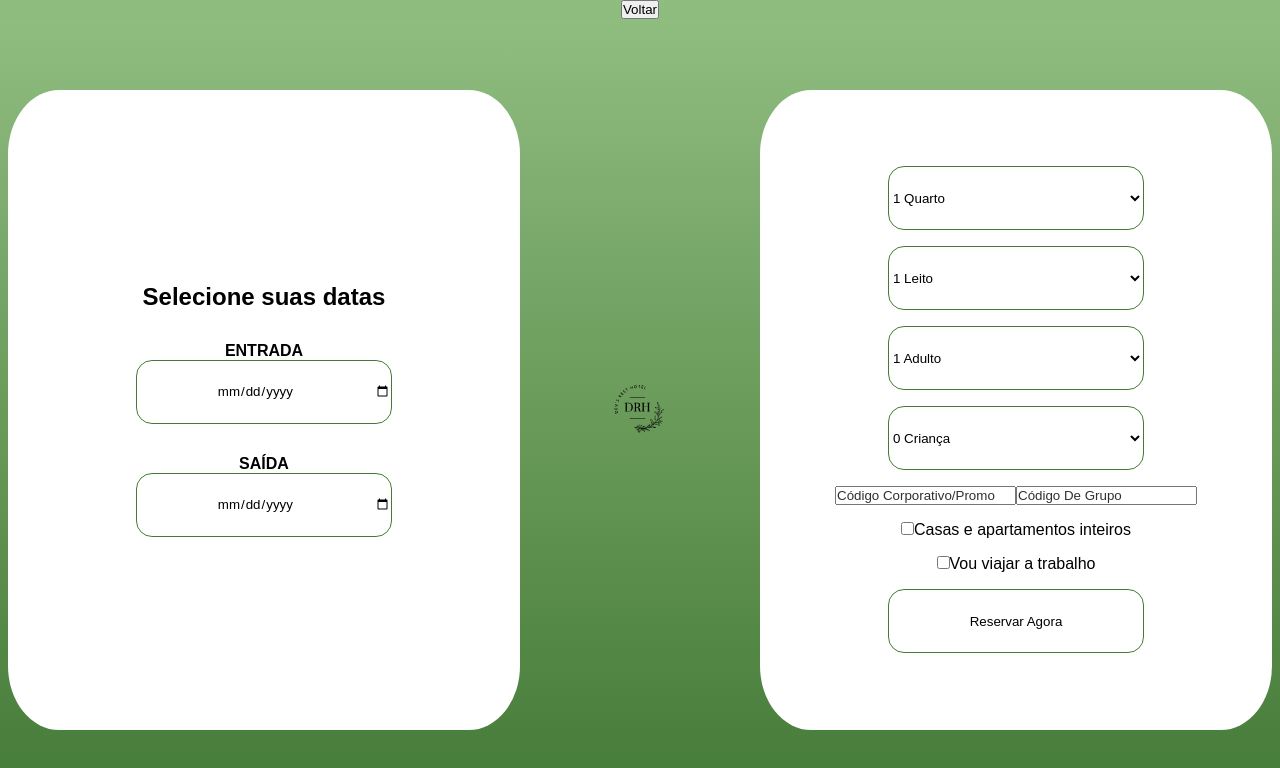
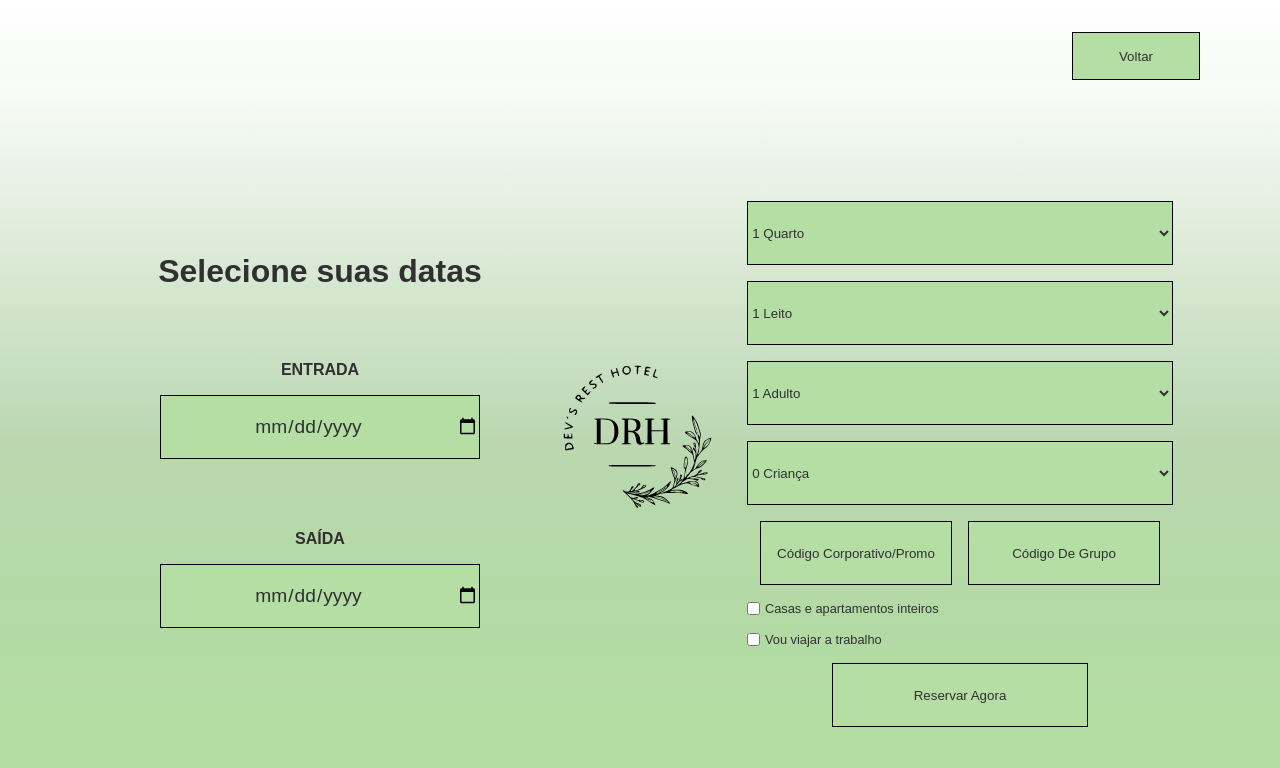
Before and after one commit to enricomartins018/mod5_devs_rest_hotel, a React (Vite) app: page /facasuareserva in a window 1280 px wide. Shown: the top 768 px of the page. Built offline with nearby package versions, Linux system fonts and the light colour scheme.

Commit message:
feat: Aplicando paleta de cores nos backgrounds.

```diff
--- a/src/components/FormFacaSuaReserva/FormFacaSuaReserva.module.css
+++ b/src/components/FormFacaSuaReserva/FormFacaSuaReserva.module.css
@@ -5,8 +5,9 @@
     align-items: center;
     width: 100vw;
     height: 100vh;
-    background: linear-gradient(0deg, #447a37, #6a9b5b, #8fbd80);
-    font-family: Arial, Helvetica, sans-serif;
+    background: -webkit-linear-gradient(0deg, #b5dea4, #8fbd80, rgba(255, 255, 255, 0.692));
+    background: linear-gradient(0deg, #b5dea4, #8fbd805b, rgba(255, 255, 255, 0.363));
+    font-family: sans-serif;
 }
 
 .form {
@@ -16,8 +17,34 @@
     align-items: center;
     width: 100vw;
     height: 100vh;
-    gap: 5rem;
-    background: linear-gradient(0deg, #447a37, #6a9b5b, #8fbd80);
+    background: -webkit-linear-gradient(0deg, #b5dea4, #8fbd80, rgba(255, 255, 255, 0.692));
+    background: linear-gradient(0deg, #b5dea4, #8fbd805b, rgba(255, 255, 255, 0.363));
+}
+
+.voltar{
+    display: flex;
+    flex-direction: row;
+    justify-content: end;
+    align-items: center;
+    width: 100vw;
+}
+
+.btnVoltar{
+    cursor: pointer;
+    width: 10vw;
+    height: 3rem;
+    margin-top: 2rem;
+    margin-right: 5rem;
+    color: rgb(49, 48, 48);
+    border: solid 0.1rem black;
+    background-color: #b5dea4;
+    text-align: center;
+}
+
+.titleForm{
+    font-family: Arial, Helvetica, sans-serif;
+    font-size: 2rem;
+    color: rgb(49, 48, 48)
 }
 
 .selectDate {
@@ -26,11 +53,10 @@
     justify-content: center;
     align-items: center;
     text-align: center;
-    color: black;
-    width: 40vw;
+    color: rgb(49, 48, 48);
+    width: 30vw;
     height: 80vh;
-    border-radius: 10%;
-    background-color: white;
+    gap: 3rem;
 }
 
 .dataEntrada{
@@ -39,6 +65,7 @@
     justify-content: center;
     align-items: center;
     height: 9rem;
+    gap: 1rem;
 }
 
 .containerSelectPattern {
@@ -47,70 +74,99 @@
     justify-content: center;
     align-items: center;
     gap: 1rem;
-    font-family: Arial, Helvetica, sans-serif;
-    width: 40vw;
-    height: 80vh;
-    border-radius: 10%;
-    color: black;
-    background-color: white;
-
+    width: 30vw;
+    height: 70vh;
+    color: rgb(49, 48, 48);
+    margin-top: 3rem;
 }
 
 .selectPattern {
-    cursor: pointer;
-    font-family: Arial, Helvetica, sans-serif;
-    width: 20vw;
+    width: 26.6rem;
     height: 4rem;
-    color: black;
-    background-color: white;
-    border: solid 0.1rem #447a37;
+    color: rgb(49, 48, 48);
+    border: solid 0.1rem black;
     text-align: left;
-    border-radius: 1rem;
-}
-
-.dataEntrada{
-    display: flex;
-    flex-direction: column;
+    background-color: #b5dea4;
 }
 
 .dataSaida{
     display: flex;
     flex-direction: column;
+    gap: 1rem;
 }
 
 .inputPattern{
+    width: 20rem;
+    height: 4rem;
+    color: rgb(49, 48, 48);
+    border: solid 0.1rem black;
+    text-align: center;
     font-family: Arial, Helvetica, sans-serif;
-    width: 20vw;
+    background-color: #b5dea4;
+    font-size: 1.2rem;
+}
+
+
+.containerCodigos{
+    display: flex;
+    flex-direction: row;
+    justify-content: center;
+    align-items: center;
+    gap: 1rem;
+}
+
+.containerCodCorporativo{
+    width: 15vw;
     height: 4rem;
-    color: black;
-    background-color: white;
-    border: solid 0.1rem #447a37;
+    color: rgb(49, 48, 48);
+    border: solid 0.1rem black;
     text-align: center;
-    border-radius: 1rem;
+    background-color: #b5dea4;
+}
+
+.containerCodGrupo{
+    width: 15vw;
+    height: 4rem;
+    color: rgb(49, 48, 48);
+    border: solid 0.1rem black;
+    text-align: center;
+    background-color: #b5dea4;
 }
 
 .btnEnviarReserva{
     cursor: pointer;
-    font-family: Arial, Helvetica, sans-serif;
     width: 20vw;
     height: 4rem;
-    color: black;
-    background-color: white;
-    border: solid 0.1rem #447a37;
+    color: rgb(49, 48, 48);
+    border: solid 0.1rem black;
+    background-color: #b5dea4;
     text-align: center;
-    border-radius: 1rem;
 }
 
+
 .containerCheckBox{
-    color: black;
+    display: flex;
+    flex-direction: row;
+    justify-content: flex-start;
+    align-items: center;
+    color: rgb(49, 48, 48);
+    width: 26.6rem;
+    gap: 0.3rem;
 }
 
-.inputCheckbox{
-    margin-top: 0.6rem;
-    margin-left: 2rem;
+.inputCheckBox{
+    background-color: black;
+}
+
+.labelCheckBox{
+    font-size: 0.8rem;
 }
 
 .logo{
-    width: 5rem;
-    height: 5rem;
+    height: 15rem;
 }
+
+.optionPattern{
+    background-color: #b5dea4;
+    color: rgb(49, 48, 48);
+}
```
